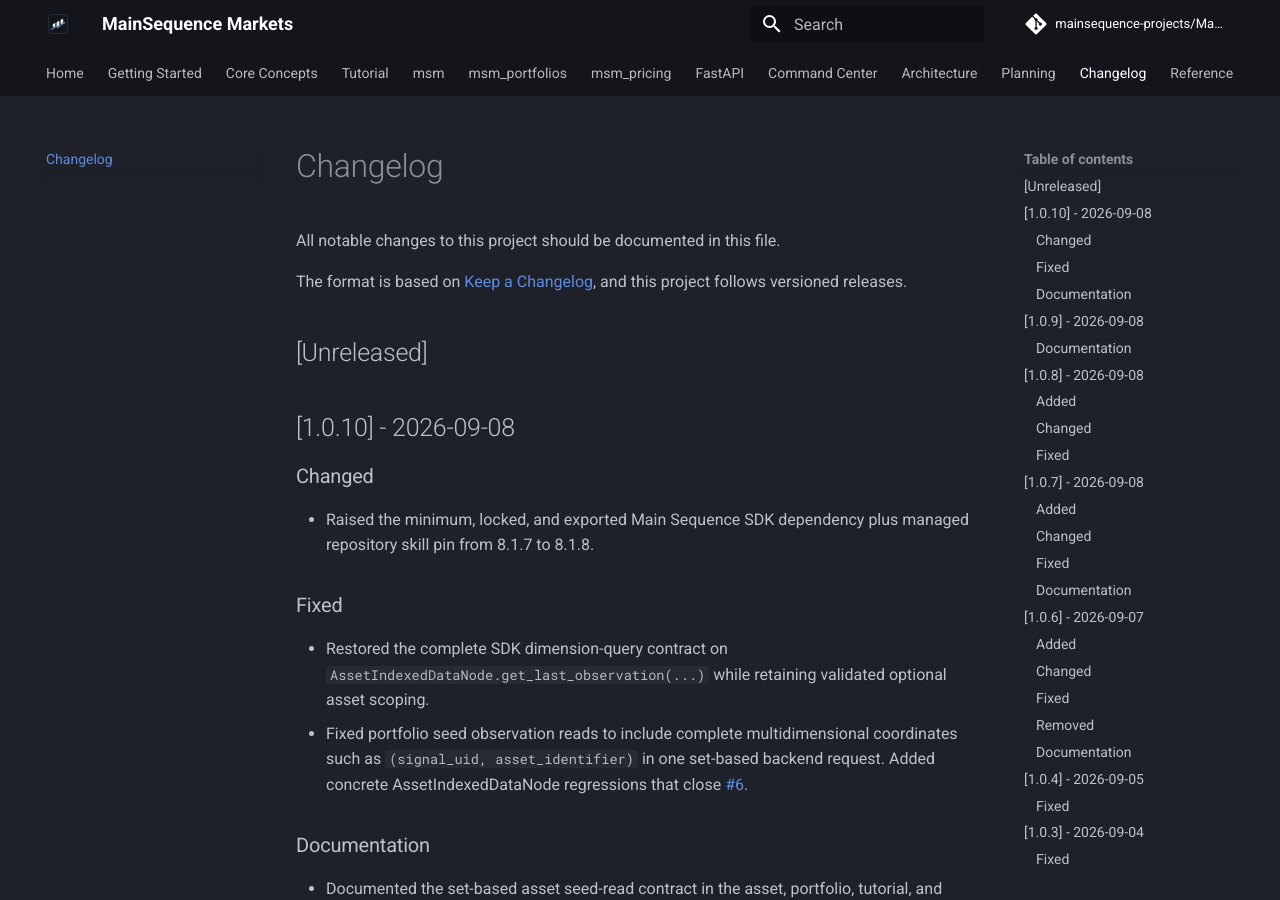
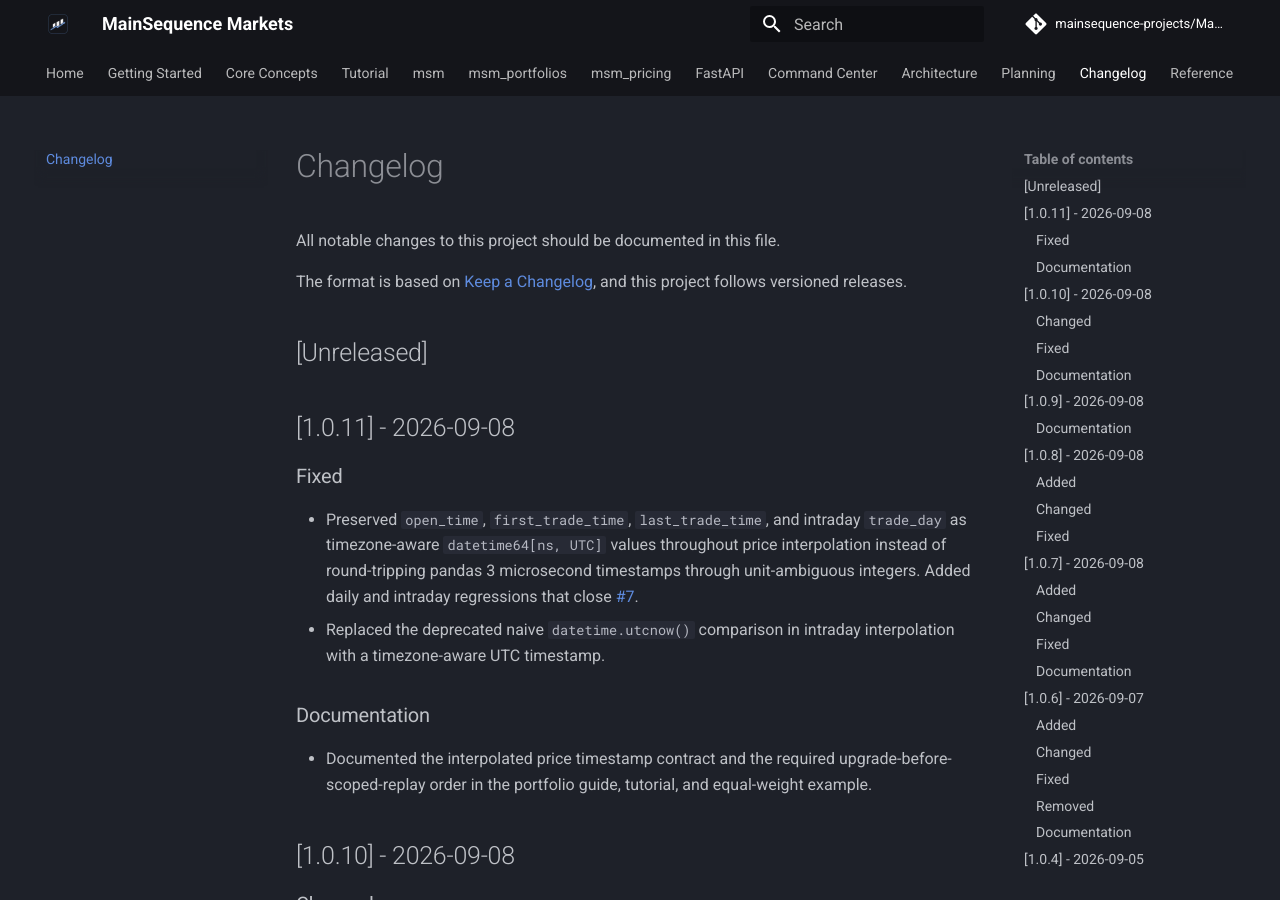
Before and after one commit to mainsequence-projects/MainSequenceMarkets, an MkDocs documentation site: the page built from docs/changelog.md, in a window 1280 px wide and 900 px high. Built offline with MkDocs 1.6.1 and Material for MkDocs 9.7.7, drawn with Linux system fonts in a browser that asks for light colours; comment, search, counter and statistics services are not loaded.

Commit message:
Preserve pandas 3 interpolation timestamps (Fixes #7)

```diff
--- a/CHANGELOG.md
+++ b/CHANGELOG.md
@@ -6,6 +6,24 @@
 and this project follows versioned releases.
 
 ## [Unreleased]
+
+## [1.0.11] - 2026-09-08
+
+### Fixed
+
+- Preserved `open_time`, `first_trade_time`, `last_trade_time`, and intraday
+  `trade_day` as timezone-aware `datetime64[ns, UTC]` values throughout price
+  interpolation instead of round-tripping pandas 3 microsecond timestamps
+  through unit-ambiguous integers. Added daily and intraday regressions that
+  close [#7](https://github.com/mainsequence-projects/MainSequenceMarkets/issues/7).
+- Replaced the deprecated naive `datetime.utcnow()` comparison in intraday
+  interpolation with a timezone-aware UTC timestamp.
+
+### Documentation
+
+- Documented the interpolated price timestamp contract and the required
+  upgrade-before-scoped-replay order in the portfolio guide, tutorial, and
+  equal-weight example.
 
 ## [1.0.10] - 2026-09-08
 
--- a/pyproject.toml
+++ b/pyproject.toml
@@ -4,7 +4,7 @@
 
 [project]
 name = "ms-markets"
-version = "1.0.10"
+version = "1.0.11"
 description = "Financial markets ORM, engines, and application management extensions for Main Sequence."
 readme = "README.md"
 requires-python = ">=3.13,<3.14"
```
Also changed, not shown: docs/knowledge/msm_portfolios/portfolios/index.md (+15 -0 lines), docs/tutorial/04-portfolios.md (+6 -0 lines), 4 other files.
